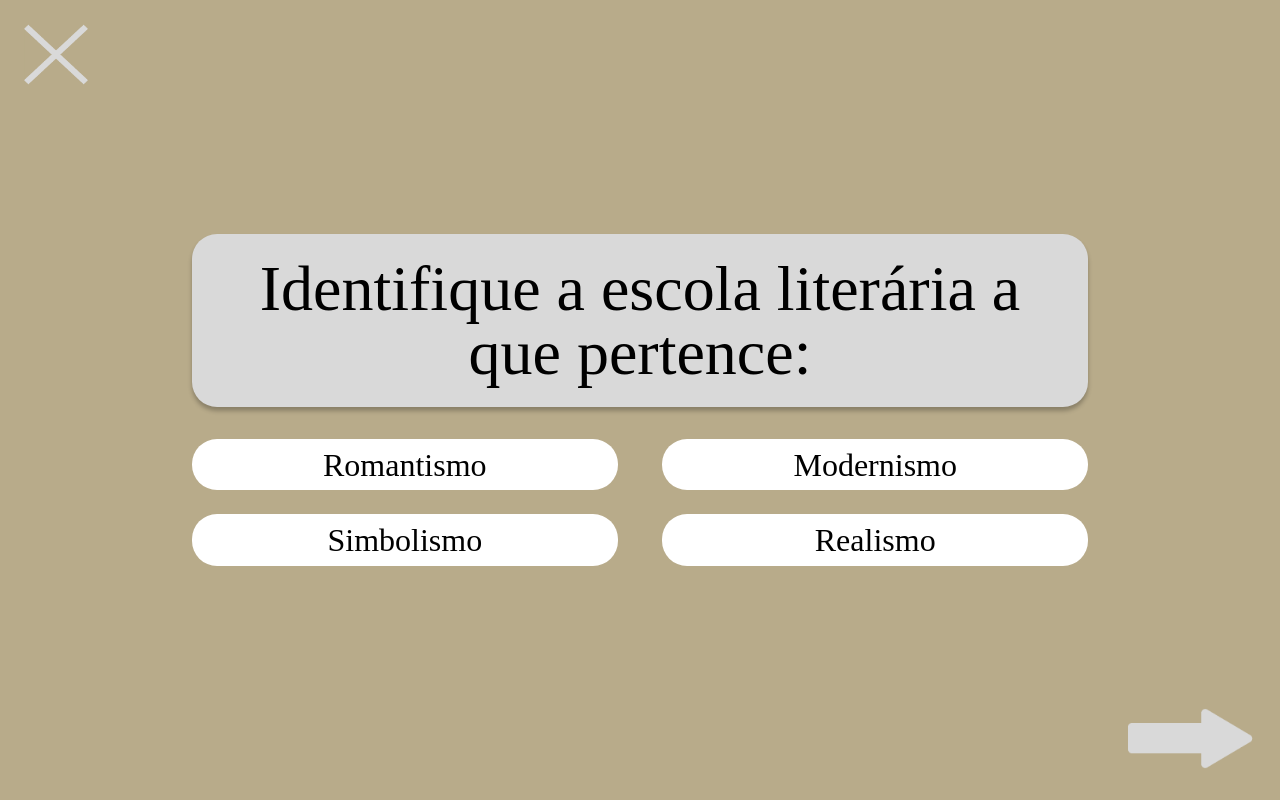
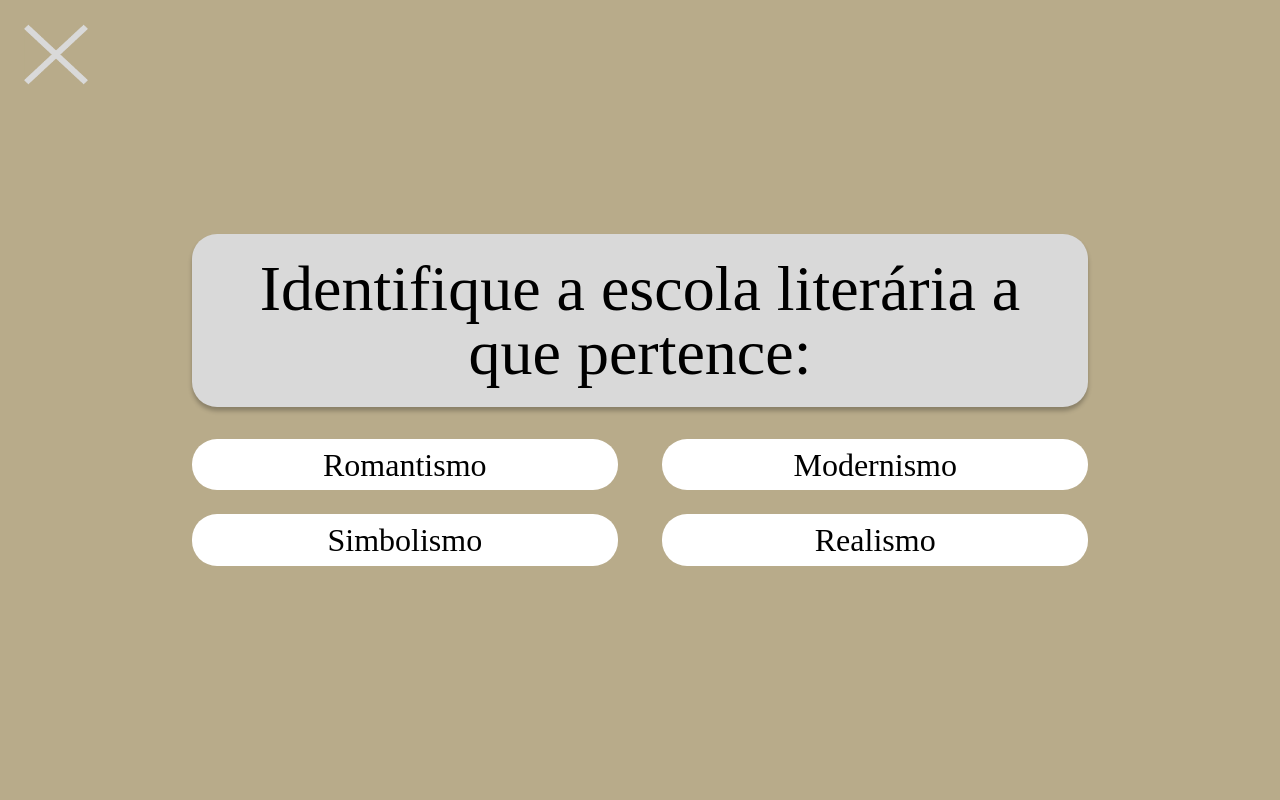
Before and after one commit to Engenharia-Letras/A-Arte-da-Poetica, a React (Vite) app: page / in a window 1280 px wide. Built offline with nearby package versions, Linux system fonts and the light colour scheme; a web font is replaced by a local one.

Commit message:
feat: modificando a página para que a seta de avanço só seja renderizada quando o usuário selecionar uma alternativa

```diff
--- a/src/pages/PaginaPergunta/PaginaPergunta.jsx
+++ b/src/pages/PaginaPergunta/PaginaPergunta.jsx
@@ -74,12 +74,14 @@ const PaginaPergunta = ({ questao, onAvancar }) => {
           />
         </div>
       </div>
+      {temResposta && (
         <img
           src={Seta}
           alt="Ícone para Avançar para a Próxima Pergunta"
           className="icone-avancar"
           onClick={onAvancar}
         />
+      )}
     </div>
   );
 };
```
Lines whose indentation alone changed are shown as unchanged.
